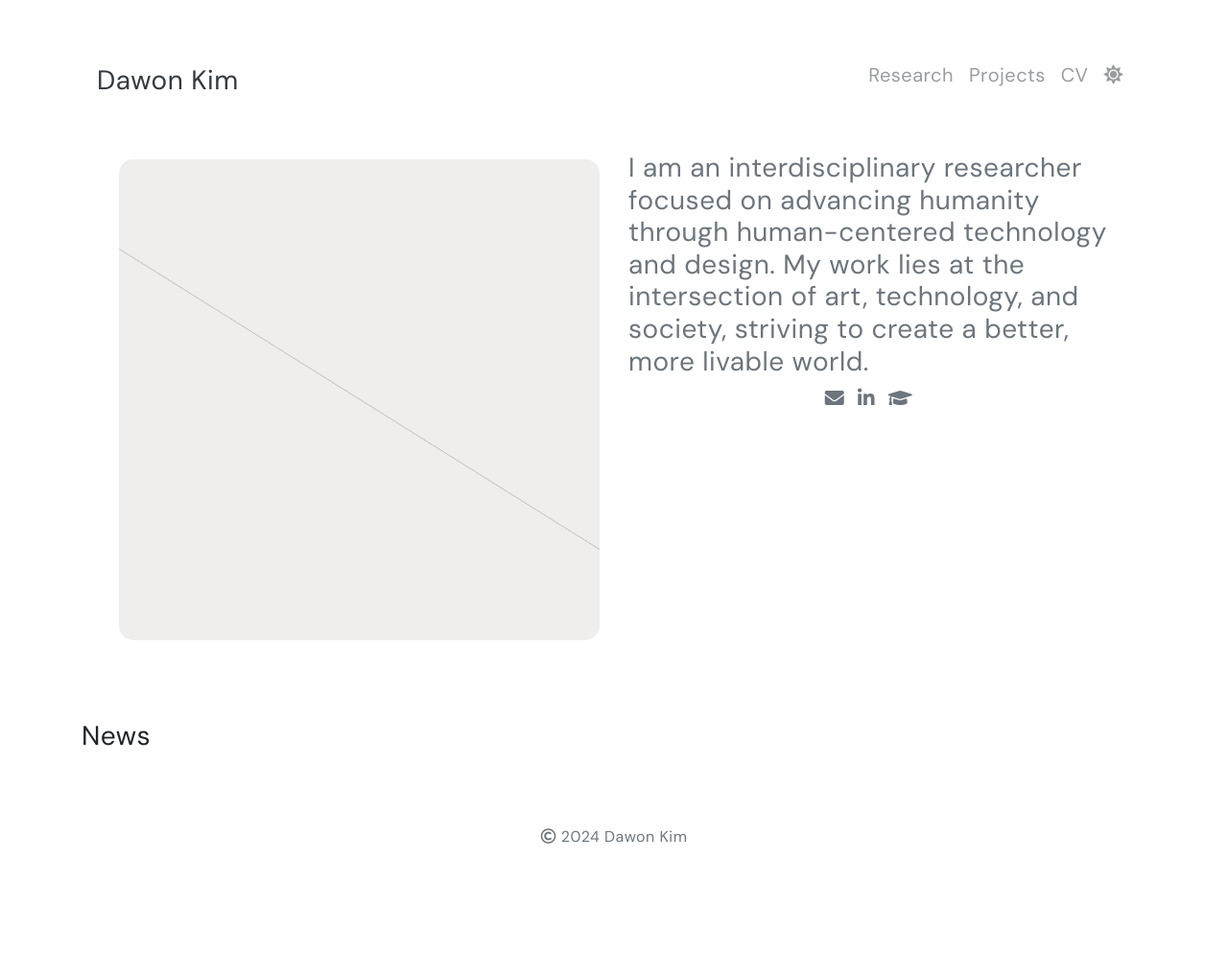
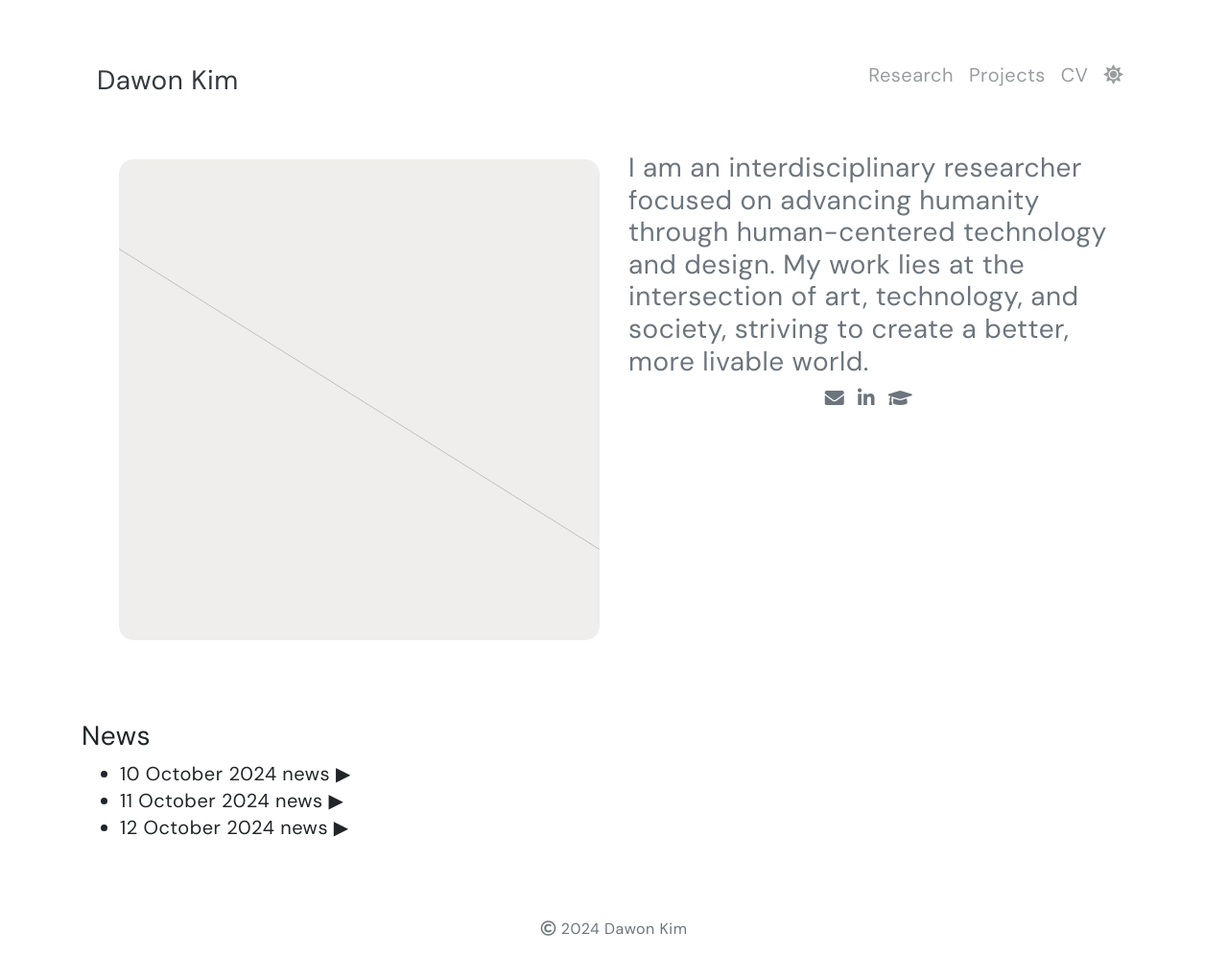
Before and after one commit to dawonkimhci/dawonkimhci.github.io, a Jekyll site: the page built from pages/index.md, in a window 1280 px wide. Shown: the whole page at 96% size. Built offline with Jekyll 4.4.1, drawn with Linux system fonts in a browser that asks for light colours; before the commit the page ends 900 px from its top, so only the background shows below that.

Commit message:
Update index.md

```diff
--- a/pages/index.md
+++ b/pages/index.md
@@ -5,24 +5,42 @@
 
 {% include landing.html %}
 <br>
-<h3 onclick="toggleNews()" style="cursor: pointer;">News</h3>
-<div id="newsContent" style="display: none;">
+<h3>News</h3>
+<div id="newsContent">
     <ul>
-        <li>Lorem ipsum dolor sit amet, consectetur adipiscing elit, sed do eiusmod tempor incididunt ut labore et dolore magna aliqua.</li>
-        <li>Lorem ipsum dolor sit amet, consectetur adipiscing elit, sed do eiusmod tempor incididunt ut labore et dolore magna aliqua.</li>
-        <li>Lorem ipsum dolor sit amet, consectetur adipiscing elit, sed do eiusmod tempor incididunt ut labore et dolore magna aliqua.</li>
-        <li>Lorem ipsum dolor sit amet, consectetur adipiscing elit, sed do eiusmod tempor incididunt ut labore et dolore magna aliqua.</li>
+        <li>
+            10 October 2024 news
+            <span onclick="toggleDescription('desc1')" style="cursor: pointer;">&#9654;</span>
+            <div id="desc1" style="display: none; margin-left: 20px;">
+                * description for 10 October 2024 news
+            </div>
+        </li>
+        <li>
+            11 October 2024 news
+            <span onclick="toggleDescription('desc2')" style="cursor: pointer;">&#9654;</span>
+            <div id="desc2" style="display: none; margin-left: 20px;">
+                * description for 11 October 2024 news
+            </div>
+        </li>
+        <li>
+            12 October 2024 news
+            <span onclick="toggleDescription('desc3')" style="cursor: pointer;">&#9654;</span>
+            <div id="desc3" style="display: none; margin-left: 20px;">
+                * description for 12 October 2024 news
+            </div>
+        </li>
     </ul>
 </div>
 
 <script>
-    function toggleNews() {
-        var content = document.getElementById("newsContent");
-        if (content.style.display === "none") {
-            content.style.display = "block";
+    function toggleDescription(descId) {
+        var description = document.getElementById(descId);
+        if (description.style.display === "none") {
+            description.style.display = "block";
         } else {
-            content.style.display = "none";
+            description.style.display = "none";
         }
     }
 </script>
+
 <br>
```
